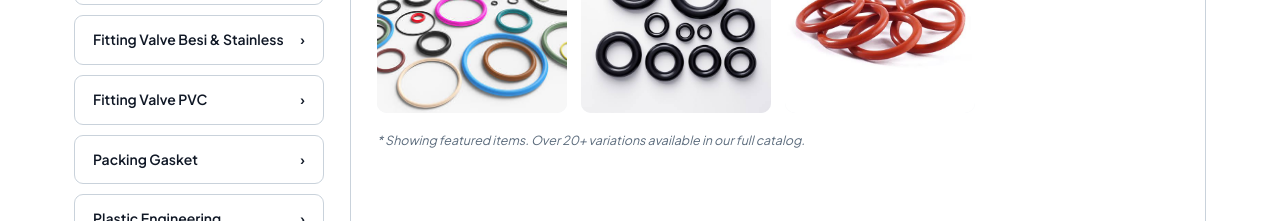
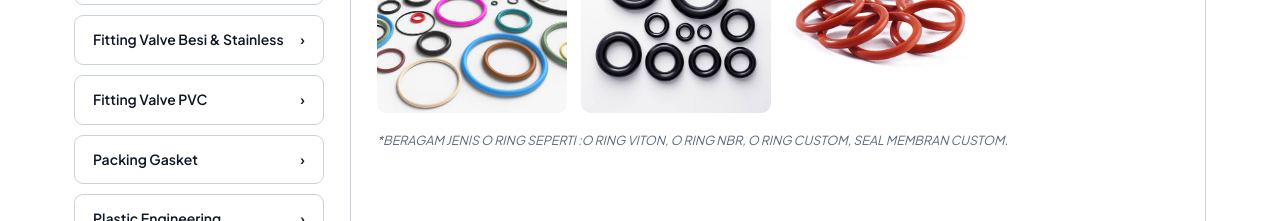
Before and after one commit to masterkinart/teknik-dewa-artha, a Next.js app: page / in a window 1280 px wide. Shown: the part 1940-2161 px from the top of the page. Built offline with nearby package versions, Linux system fonts and the light colour scheme.

Commit message:
update footer per kategori

```diff
--- a/app/components/ProductsSection.tsx
+++ b/app/components/ProductsSection.tsx
@@ -11,6 +11,8 @@ const categories = [
       "O RING RUBBER.jfif",
       "O RING VITON.jfif",
     ],
+    footerText:
+      "*BERAGAM JENIS O RING SEPERTI :O RING VITON, O RING NBR, O RING CUSTOM, SEAL MEMBRAN CUSTOM.",
   },
   {
     label: "Asbestos Tape & Fiber Tape",
@@ -19,6 +21,7 @@ const categories = [
       "Asbestos Tape.webp",
       "Fiber Tape.jfif",
     ],
+    footerText: "*BERAGAM JENIS TAPE :ASBESTOS TAPE, FIBER TAPE.",
   },
   {
     label: "Bolt & Nut",
@@ -29,6 +32,8 @@ const categories = [
       "BAUT MUR FLUROCARBON.jfif",
       "Baut Mur Stainless.jfif",
     ],
+    footerText:
+      "*BERAGAM JENIS BAUT MUR :BAUT MUR FLUOROCARBON, BAUT MUR B7, NUT 2H, CUSTOM BAUT.",
   },
   {
     label: "Fitting Valve Besi & Stainless",
@@ -39,6 +44,8 @@ const categories = [
       "VALVE BRASS.jfif",
       "VALVE.jfif",
     ],
+    footerText:
+      "*BERAGAM JENIS DAN MATERIAL FITTING DAN VALVE, SEPERTI :BALL VALVE, GLOBE VALVE, GATE VALVE, BUTTERFLY VALVE MATERIAL BESI DAN STAINLESS, ELBOW STAINLESS, TEE STAINLESS, ELBOW STAINLESS SCH 10, TEE STAINLESS SCH 40.",
   },
   {
     label: "Fitting Valve PVC",
@@ -54,6 +61,8 @@ const categories = [
       "SWING CHECK VALVE PVC.jpg",
       "VALVE PVC.jfif",
     ],
+    footerText:
+      "*BERAGAM JENIS FITTING VALVE PVC :ELBOW PVC, TEE PVC, SOCK PVC, VALVE PVC, FITTING VALVE PVC SCH 80.",
   },
   {
     label: "Packing Gasket",
@@ -70,6 +79,8 @@ const categories = [
       "TOMBO1995.jpg",
       "WhatsApp Image 2026-07-13 at 09.21.47 (2).jpeg",
     ],
+    footerText:
+      "*BERAGAM JENIS GASKET :KLINGRIT 1000, TOMBO 1995, TOMBO 1000, KLINGERSIL, CUSTOM FABRIKASI BENTUK FLANGE.",
   },
   {
     label: "Plastic Engineering",
@@ -83,6 +94,8 @@ const categories = [
       "PP SHEET.jfif",
       "PTFE ROD.jfif",
     ],
+    footerText:
+      "*BERAGAM JENIS DAN MATERIAL PLASTIC ENGINEERING, SEPERTI :PTFE SHEET, PTFE ROD, PERTINAX SHEET, PERTINAX ROD, NOVOTEX SHEET, PP SHEET, PE SHEET, PU SHEET.",
   },
   {
     label: "Ring Copper & Tungsten Custom",
@@ -91,6 +104,8 @@ const categories = [
       "COPPER CUSTOM.jfif",
       "TUNGSTEN.jpeg",
     ],
+    footerText:
+      "*BERAGAM JENIS DAN MATERIAL COPPER, SEPERTI :O RING COPPER, O RING COPPER CUSTOM, TUNGSTEN CUSTOM.",
   },
   {
     label: "Spiral Wound Gasket",
@@ -101,6 +116,8 @@ const categories = [
       "Spiral Wound Gasket.jpg",
       "WhatsApp Image 2026-07-13 at 09.27.16 (1).jpeg",
     ],
+    footerText:
+      "*BERAGAM JENIS DAN MATERIAL SPIRAL WOUND SEPERTI :SPIRAL WOUND GASKET INNER OUTER STAINLESS, SPIRAL WOUND GASKET INNER OUTER BESI, SPIRAL WOUND GASKET BASIC, SWG IOR SS304, SWG IOR SS316.",
   },
 ];
 
@@ -148,9 +165,7 @@ export default function ProductsSection() {
                 </div>
               ))}
             </div>
-            <p className="panel-note">
-              * Showing featured items. Over 20+ variations available in our full catalog.
-            </p>
+            <p className="panel-note">{selectedCategory.footerText}</p>
           </div>
         </div>
       </div>
```
